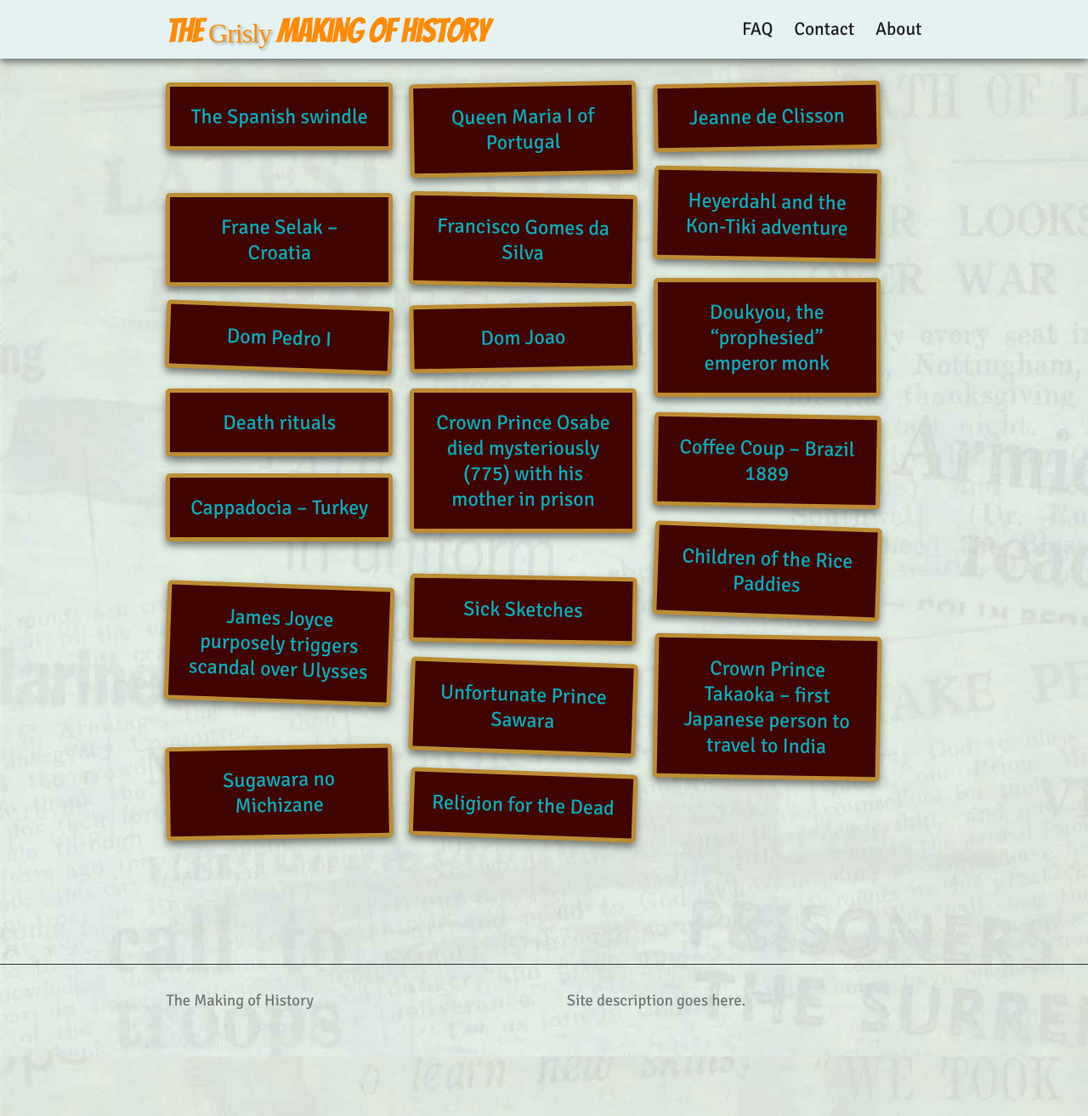
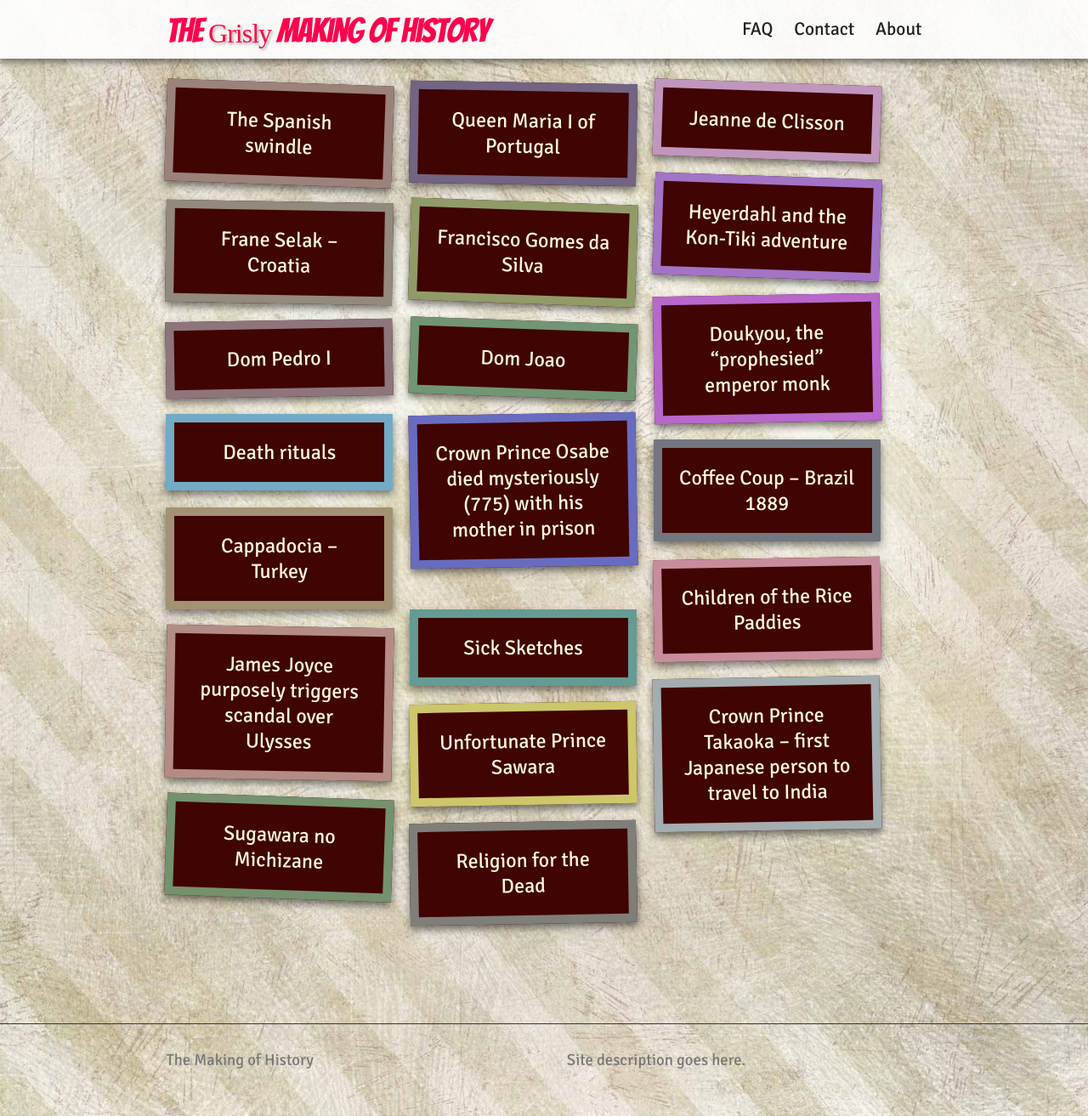
Before and after one commit to benadamstyles/making-of-history, a Jekyll site: the page built from index.html, in a window 1280 px wide and 1313 px high. Shown: the whole window at 85% size. Built offline with Jekyll 4.4.1, drawn with Linux system fonts in a browser that asks for light colours; nearby versions of some CDN libraries; some web fonts are replaced.

Commit message:
Design tweaks, added featured-image yaml

```diff
--- a/_config.yml
+++ b/_config.yml
@@ -33,6 +33,13 @@
           element: "text"
           label: "article title"
           type: "text"
+      - name: "featured-image"
+        field:
+          element: "text"
+          label: "featured image url"
+          help: "Paste here the url from the body of the article"
+          placeholder: "url/to/the/image.jpg"
+          type: "text"
       - name: "category"
         field:
           element: "select"
--- a/_sass/_base.scss
+++ b/_sass/_base.scss
@@ -23,7 +23,7 @@
     line-height: $base-line-height;
     font-weight: 300;
     color: $text-color;
-    background-image: url(../images/papers-faded.jpg);
+    background-image: url(../images/stripe-opt.jpg);
     background-size: cover;
     // background-color: $background-color;
     // background-attachment: fixed;
@@ -178,7 +178,7 @@
     }
 
     &:hover {
-        color: lighten($highlight-colour,20%) !important;
+        color: lighten(adjust-hue($highlight-colour,15),20%) !important;
         text-decoration: none;
         text-shadow: 0 0 0.5em rgba(255,255,255,0.5);
     }
--- a/_sass/_layout.scss
+++ b/_sass/_layout.scss
@@ -6,7 +6,8 @@
     // border-bottom: 1px solid $grey-color-dark;
     min-height: 56px;
 
-    background-color: $background-color;
+    background-color: #fff;
+    background-color: rgba(255,255,255,0.9);
     // background-image: url(/images/noise.gif);
     box-shadow: $base-shadow-vert;
     padding-top: 0.3em;
@@ -273,11 +274,11 @@
     // box-shadow: 0 5px 7px -4px black;
 }
 .thumb {
-  @include basic-trans(-webkit-transform,-ms-transform,transform);
+  @include basic-trans(-webkit-transform,-ms-transform,transform, color);
   overflow: hidden;
   background-color: $alt-bg;
-  border: 5px solid $detail;
-  border-radius: 5px;
+  border: 10px solid $detail;
+  // border-radius: 5px;
   width: 30%;
   margin-bottom: 20px;
   padding: 20px;
@@ -285,11 +286,12 @@
   box-shadow: $base-shadow-vert;
 
   @include media-query($on-palm) {
-    width: 45%;
+    width: 100%;
   }
 
   @for $i from 1 through $number-of-posts {
     &:nth-child(#{$i}) {
+      border-color: rgb(random(106)+99,random(106)+99,random(106)+99);
       -webkit-transform: rotate(random(4)-2deg);
           -ms-transform: rotate(random(4)-2deg);
               transform: rotate(random(4)-2deg);
--- a/css/main.scss
+++ b/css/main.scss
@@ -27,9 +27,9 @@
 $background-color:  #E4F2F4;
 $alt-bg:            #400403;
 $detail:            #BD8C34; // #FE0557;
-$brand-color-orig:  #0AABBA; // ORIGINAL!
-$brand-color:       #0AABBA;
-$highlight-colour:  #FE8B05;
+$brand-color-orig:  #FCF9D7; // ORIGINAL!
+$brand-color:       #FCF9D7;
+$highlight-colour:  #FF004D;
 
 $grey-color:        #777;
 $grey-color-light:  lighten($grey-color, 15%);
```
Also changed, not shown: images/paisley-opt.jpg (added), images/pattern.png (added), images/stripe-opt.jpg (added), 2 other files.
